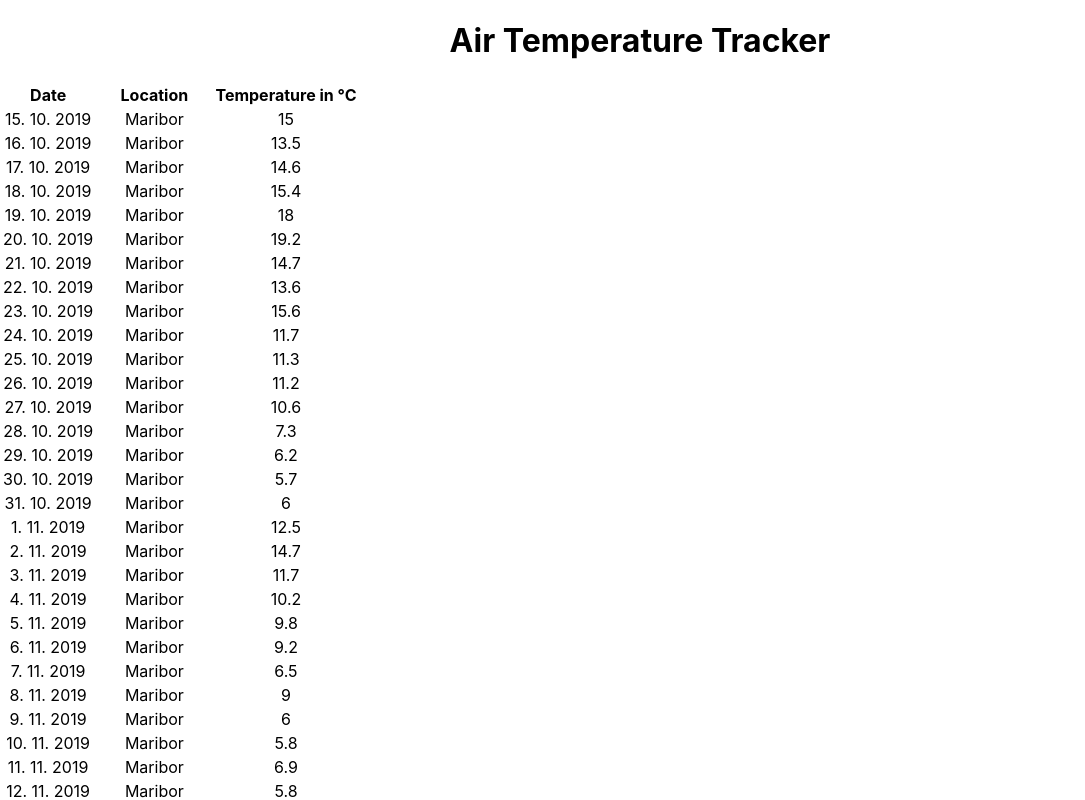
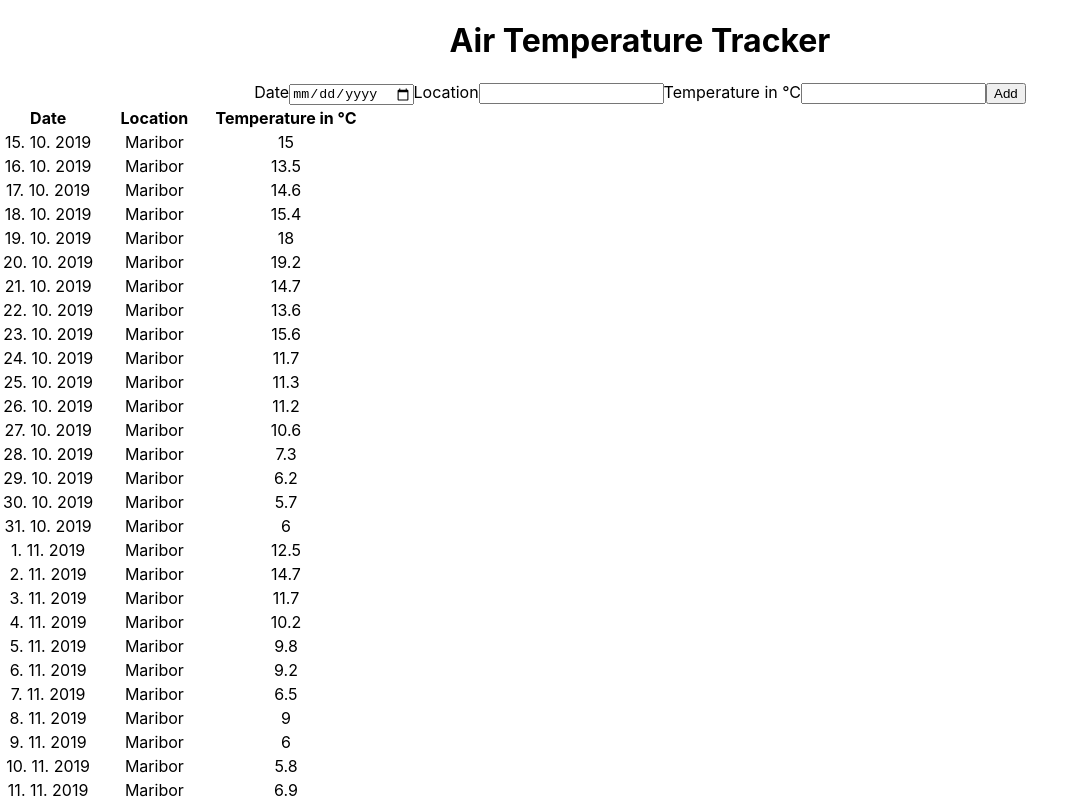
Before and after one commit to encalien/air-temperature-tracker, a React (Create React App) app: page / in a window 1280 px wide. Shown: the top 800 px of the page, without its empty margins (0-1085 px from the left). Built offline with nearby package versions, Linux system fonts and the light colour scheme.

Commit message:
add new temperature record form

```diff
--- a/src/App.tsx
+++ b/src/App.tsx
@@ -1,10 +1,12 @@
 import './App.css';
+import AddTemperatureRecordForm from './components/AddTemperatureRecordForm';
 import TemperatureRecordIndex from './components/TemperatureRecordIndex';
 
 function App() {
   return (
     <div className="App">
       <h1>Air Temperature Tracker</h1>
+      <AddTemperatureRecordForm />
       <TemperatureRecordIndex />
     </div>
   );
--- /dev/null
+++ b/src/components/AddTemperatureRecordForm.tsx
@@ -0,0 +1,31 @@
+import { mockApi } from "../MockApi";
+
+const api = mockApi();
+
+export default function AddTemperatureRecordForm() {
+  const handleSubmit = (event: React.FormEvent<HTMLFormElement>): void => {
+    event.preventDefault();
+    const formData = new FormData(event.currentTarget);
+    if (!formData) return;
+
+    const location: string = formData.get('location') as string;
+    const time: number = new Date(formData.get('date') as string).valueOf();
+    const temperature: number = Math.round((+(formData.get('temperature') as string) + 273) * 10) / 10;
+
+    api.saveTemperature(location, time, temperature);
+  }
+
+  return (
+    <div>
+      <form onSubmit={handleSubmit}>
+        <label htmlFor="date">Date</label>
+        <input required type="date" id="date" name="date" />
+        <label htmlFor="location">Location</label>
+        <input required type="text" id="location" name="location" />
+        <label htmlFor="temperature">Temperature in °C</label>
+        <input required type="number" step="0.1" id="temperature" name="temperature" />
+        <button type="submit">Add</button>
+      </form>
+    </div>
+  );
+}
```
